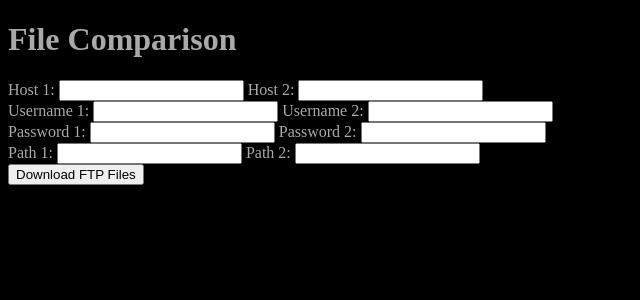
After one commit to AidanDavid/SiteCompare, a Flask app: template templates/file_comp_ftp.html in a window 1280 px wide. The commit adds this page. Shown: the top 300 px of the page, without its empty margins (0-640 px from the left). Run offline with Flask 3, Linux system fonts and the light colour scheme; the template is opened without the code that fills it, so the values that code supplies are empty.

Commit message:
Some FTP functionality, needs more to work properly

```diff
--- a/app.py
+++ b/app.py
@@ -1,8 +1,8 @@
 from flask import Flask, render_template, request
+from ftplib import FTP
 import re
 from main import MainClass
 from LinkChecker import LinkChecker
-
 
 app = Flask(__name__)
 
@@ -43,7 +43,7 @@ def index():
     return render_template('index.html')
 
 
-# Wget page
+# Wget download page
 @app.route('/wget', methods=['POST'])
 def wget():
     url = request.form['url']
@@ -51,6 +51,25 @@ def wget():
     valid_path = m.check_path(path, make=True)
     response = m.runcmd(["--directory-prefix=" + valid_path, url], verbose=True)
     return render_template('wget.html', result=response)
+
+
+# DOES NOT WORK (FILLER)
+# ftp download page
+@app.route('/ftp', methods=['POST'])
+def ftp():
+    hostname = request.form['host']
+    username = request.form['user']
+    password = request.form['pass']
+    path = request.form['path']
+    try:
+        with FTP(hostname) as ftp_instance:
+            ftp_instance.login(username, password)
+            ftp_instance.cwd(path)
+            res = ftp_instance.retrlines('LIST')
+    except Exception as e:
+        # Print or log the error message
+        res = f"FTP Access Error: {e}"
+    return render_template('ftp.html', result=res)
 
 
 # file comparison page
@@ -61,6 +80,12 @@ def file_comp():
     cc = request.form.get('cc', False)
     lc = request.form.get('lc', False)
 
+    if m.check_path(path1) == "Invalid path":
+        if m.check_path(path2) == "Invalid path":
+            return render_template('file_comp.html', result="Neither path exists!")
+        return render_template('file_comp.html', result="Path 1 does not exist!")
+    if m.check_path(path2) == "Invalid path":
+        return render_template('file_comp.html', result="Path 2 does not exist!")
     # get pretty table, make html
     pretty_table = m.file_comp(path1, path2, cc=cc, lc=lc)
     table_html = pretty_table.get_html_string()
@@ -69,16 +94,50 @@ def file_comp():
     table_html = apply_html_colors(table_html)
 
     # result page
-    return render_template('fc_result.html', result=table_html)
+    return render_template('fc_result.html', result=table_html, p1=path1, p2=path2)
 
 
+# DOES NOT WORK (FILLER)
+# ftp file comp page
+@app.route('/file_comp_ftp', methods=['POST'])
+def file_comp_ftp():
+    hostname1 = request.form['host1']
+    username1 = request.form['user1']
+    password1 = request.form['pass1']
+    path1 = request.form['path1']
+    hostname2 = request.form['host2']
+    username2 = request.form['user2']
+    password2 = request.form['pass2']
+    path2 = request.form['path2']
+    try:
+        with FTP(hostname1) as ftp:
+            ftp.login(username1, password1)
+            ftp.cwd(path1)
+            res = ftp.retrlines('LIST')
+        with FTP(hostname2) as ftp:
+            ftp.login(username2, password2)
+            ftp.cwd(path2)
+            res = ftp.retrlines('LIST')
+    except Exception as e:
+        # Print or log the error message
+        res = f"FTP Access Error: {e}"
+
+    return render_template('file_comp_ftp.html', result=res)
+
+
+# DOES NOT WORK (FILLER)
 # code comparison page
 @app.route('/code_comp', methods=['POST'])
 def code_comp():
+    local = request.form.get('local', '')
+
     path1 = request.form['path1']
     path2 = request.form['path2']
 
-    res = m.code_comp(path1, path2)
+    if len(local) > 0:
+        res = m.code_comp(path1 + '/' + local, path2 + '/' + local)
+    else:
+        res = m.code_comp(path1, path2)
 
     if type(res) != str:
         # get pretty table, make html
@@ -88,6 +147,33 @@ def code_comp():
         res = apply_html_colors(table_html)
 
     return render_template('code_comp.html', result=res)
+
+
+# ftp code comp page
+@app.route('/code_comp_ftp', methods=['POST'])
+def code_comp_ftp():
+    hostname1 = request.form['host1']
+    username1 = request.form['user1']
+    password1 = request.form['pass1']
+    path1 = request.form['path1']
+    hostname2 = request.form['host2']
+    username2 = request.form['user2']
+    password2 = request.form['pass2']
+    path2 = request.form['path2']
+    try:
+        with FTP(hostname1) as ftp:
+            ftp.login(username1, password1)
+            ftp.cwd(path1)
+            res = ftp.retrlines('LIST')
+        with FTP(hostname2) as ftp:
+            ftp.login(username2, password2)
+            ftp.cwd(path2)
+            res = ftp.retrlines('LIST')
+    except Exception as e:
+        # Print or log the error message
+        res = f"FTP Access Error: {e}"
+
+    return render_template('code_comp_ftp.html', result=res)
 
 
 # link check page
@@ -104,8 +190,14 @@ def link_check():
 # file link check page
 @app.route('/link_check_file', methods=['POST'])
 def link_check_file():
+    local = request.form.get('local', '')
+
     path = request.form['path']
-    out_list = m.links_check(path)
+    if len(local) > 0:
+        out_list = m.links_check(path + '/' + local)
+    else:
+        out_list = m.links_check(path)
+
     if type(out_list) == str:
         return render_template('link_check_file.html', result=out_list)
     res = ""
@@ -115,6 +207,25 @@ def link_check_file():
     return render_template('link_check_file.html', result=res)
 
 
+# DOES NOT WORK (FILLER)
+# ftp link check page
+@app.route('/link_check_ftp', methods=['POST'])
+def link_check_ftp():
+    hostname = request.form['host']
+    username = request.form['user']
+    password = request.form['pass']
+    path = request.form['path']
+    try:
+        with FTP(hostname) as ftp_instance:
+            ftp_instance.login(username, password)
+            ftp_instance.cwd(path)
+            res = ftp_instance.retrlines('LIST')
+    except Exception as e:
+        # Print or log the error message
+        res = f"FTP Access Error: {e}"
+    return render_template('link_check_ftp.html', result=res)
+
+
 # aid with navigating with the radio button
 @app.route('/navigate', methods=['POST'])
 def navigate():
@@ -122,14 +233,22 @@ def navigate():
 
     if selected_page == 'wget':
         return render_template('wget.html')
+    elif selected_page == 'ftp':
+        return render_template('ftp.html')
     elif selected_page == 'file_comp':
         return render_template('file_comp.html')
+    elif selected_page == 'file_comp_ftp':
+        return render_template('file_comp_ftp.html')
     elif selected_page == 'code_comp':
         return render_template('code_comp.html')
+    elif selected_page == 'code_comp_ftp':
+        return render_template('code_comp_ftp.html')
     elif selected_page == 'link_check':
         return render_template('link_check.html')
     elif selected_page == 'link_check_file':
         return render_template('link_check_file.html')
+    elif selected_page == 'link_check_ftp':
+        return render_template('link_check_ftp.html')
     else:
         return render_template('index.html')
 
--- a/templates/code_comp.html
+++ b/templates/code_comp.html
@@ -3,7 +3,7 @@
 <head>
     <meta charset="UTF-8">
     <meta name="viewport" content="width=device-width, initial-scale=1.0">
-    <title>Code Comparison</title>
+    <title>Code Comparison (local)</title>
     <style>
         body {
             background-color: black;
@@ -16,6 +16,7 @@
         th, td {
             padding: 10px;
             border: 1px solid darkgrey;
+            font-size: 14px;
         }
         .no-wrap {
             white-space: nowrap;
--- /dev/null
+++ b/templates/file_comp_ftp.html
@@ -0,0 +1,46 @@
+<!DOCTYPE html>
+<html lang="en">
+<head>
+    <meta charset="UTF-8">
+    <meta name="viewport" content="width=device-width, initial-scale=1.0">
+    <title>File Comparison (FTP)</title>
+    <style>
+        body {
+          background-color: black;
+          color: darkgrey;
+        }
+    </style>
+</head>
+<body>
+    <h1>File Comparison</h1>
+
+    <form action="/ftp" method="post">
+        <label for="host1">Host 1:</label>
+        <input type="text" id= "host1" name="host1" required>
+        <label for="host2">Host 2:</label>
+        <input type="text" id= "host2" name="host2" required>
+        <br>
+
+        <label for="user1">Username 1:</label>
+        <input type="text" id= "user1" name="user1" required>
+        <label for="user2">Username 2:</label>
+        <input type="text" id= "user2" name="user2" required>
+        <br>
+
+        <label for="pass1">Password 1:</label>
+        <input type="text" id= "pass1" name="pass1" required>
+        <label for="pass2">Password 2:</label>
+        <input type="text" id= "pass2" name="pass2" required>
+        <br>
+
+        <label for="p1">Path 1:</label>
+        <input type="text" id= "p1" name="path1" required>
+        <label for="p2">Path 2:</label>
+        <input type="text" id= "p2" name="path2" required>
+        <br>
+        <button type="submit">Download FTP Files</button>
+    </form>
+    <br>
+    <pre>{{ result | safe}}</pre>
+</body>
+</html>
--- a/templates/link_check.html
+++ b/templates/link_check.html
@@ -3,7 +3,7 @@
 <head>
     <meta charset="UTF-8">
     <meta name="viewport" content="width=device-width, initial-scale=1.0">
-    <title>Link Check</title>
+    <title>Link Check (URL)</title>
     <style>
         body {
           background-color: black;
--- a/templates/link_check_file.html
+++ b/templates/link_check_file.html
@@ -3,7 +3,7 @@
 <head>
     <meta charset="UTF-8">
     <meta name="viewport" content="width=device-width, initial-scale=1.0">
-    <title>Link Check</title>
+    <title>Link Check (local)</title>
     <style>
         body {
           background-color: black;
```
Also changed, not shown: FileChecker.py (+84 -6 lines), ftp.py (added, +32 -0 lines), main.py (+3 -4 lines), templates/code_comp_ftp.html (added, +46 -0 lines), templates/fc_result.html (+22 -1 lines), templates/file_comp.html (+10 -4 lines), templates/ftp.html (added, +35 -0 lines), templates/index.html (+6 -6 lines), templates/link_check_ftp.html (added, +35 -0 lines).
